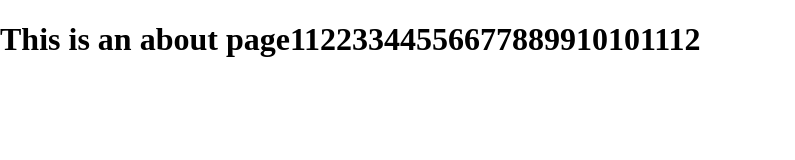
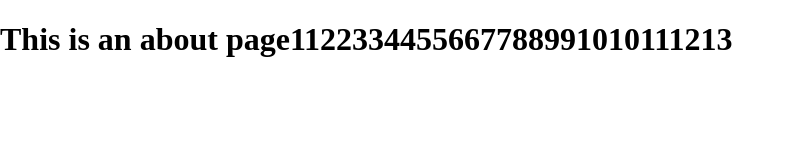
Before and after one commit to innagine/Test-Institution-FE, a Vue app in the folder test-institutions/: page /#/about in a window 1280 px wide. Shown: the top 160 px of the page, without its empty margins (0-795 px from the left). Built offline with nearby package versions, Linux system fonts and the light colour scheme.

Commit message:
Update About.vue

```diff
--- a/test-institutions/src/views/About.vue
+++ b/test-institutions/src/views/About.vue
@@ -3,10 +3,10 @@
  * @Author: IMAGINE
  * @Date: 2020-12-07 14:56:18
  * @LastEditors: IMAGINE
- * @LastEditTime: 2021-02-04 16:14:18
+ * @LastEditTime: 2021-02-04 16:14:52
 -->
 <template>
   <div class="about">
-    <h1>This is an about page11223344556677889910101112</h1>
+    <h1>This is an about page1122334455667788991010111213</h1>
   </div>
 </template>
```
